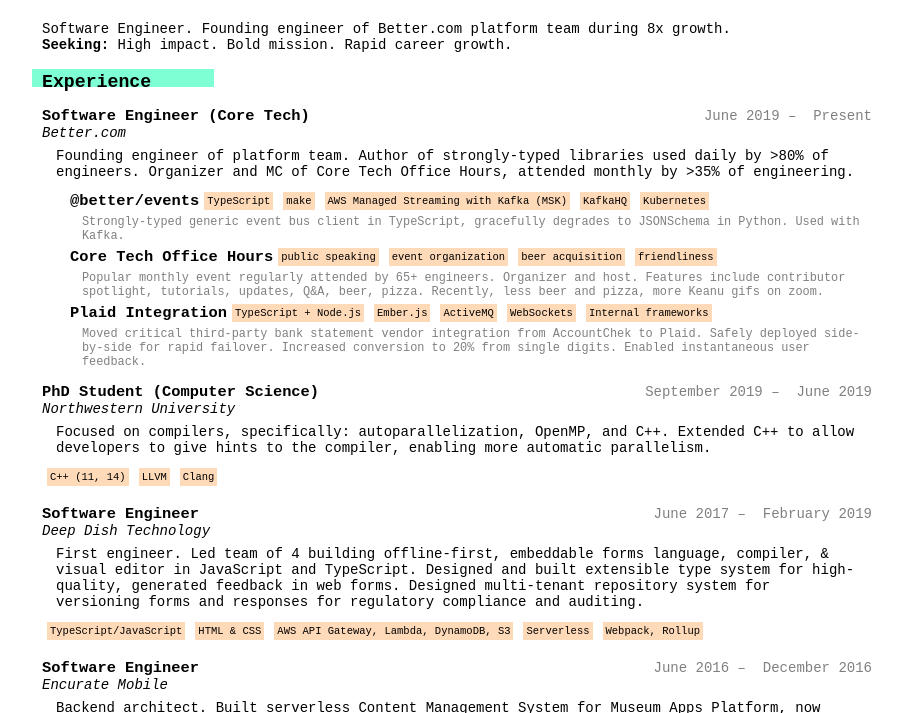
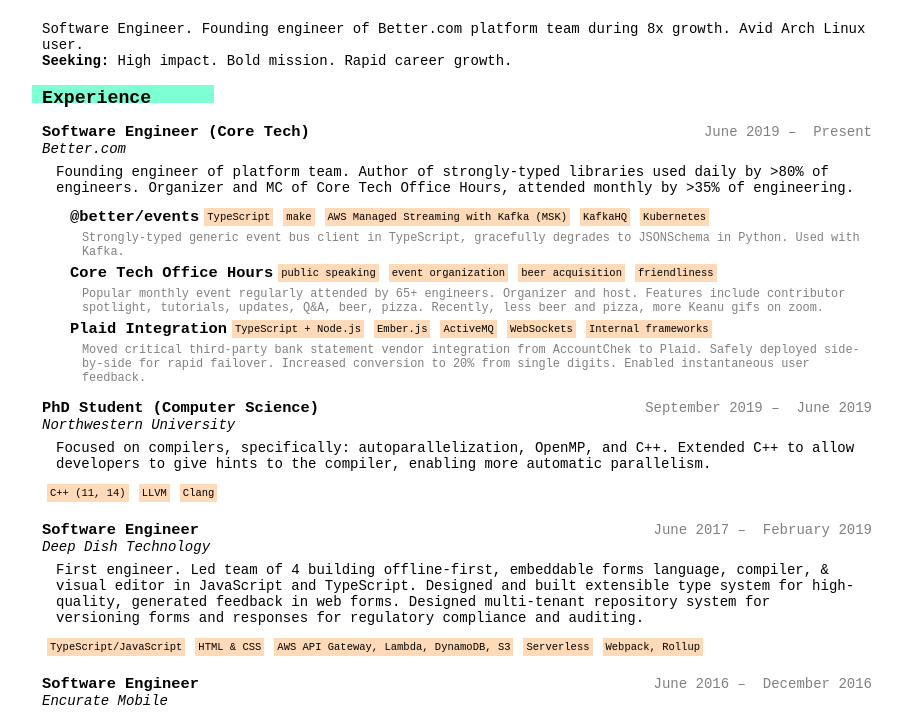
Before and after one commit to fluffywaffles/fluffywaffles.github.io, a website: page index.pug in a window 1280 px wide. Shown: the part 71-784 px from the top of the page, without its empty margins (183-1096 px from the left). Drawn offline with nearby package versions, Linux system fonts and the light colour scheme; files that its build step writes are made by us from their sources.

Commit message:
Content: mention Arch Linux

```diff
--- a/index.pug
+++ b/index.pug
@@ -20,7 +20,7 @@
         //- Maximum length: ~200 characters
         p
           | Software Engineer. Founding engineer of Better.com platform
-          | team during 8x growth.
+          | team during 8x growth. Avid Arch Linux user.
         p
           strong Seeking:
           |  High impact. Bold mission. Rapid career growth.
```
Also changed, not shown: index.html.
